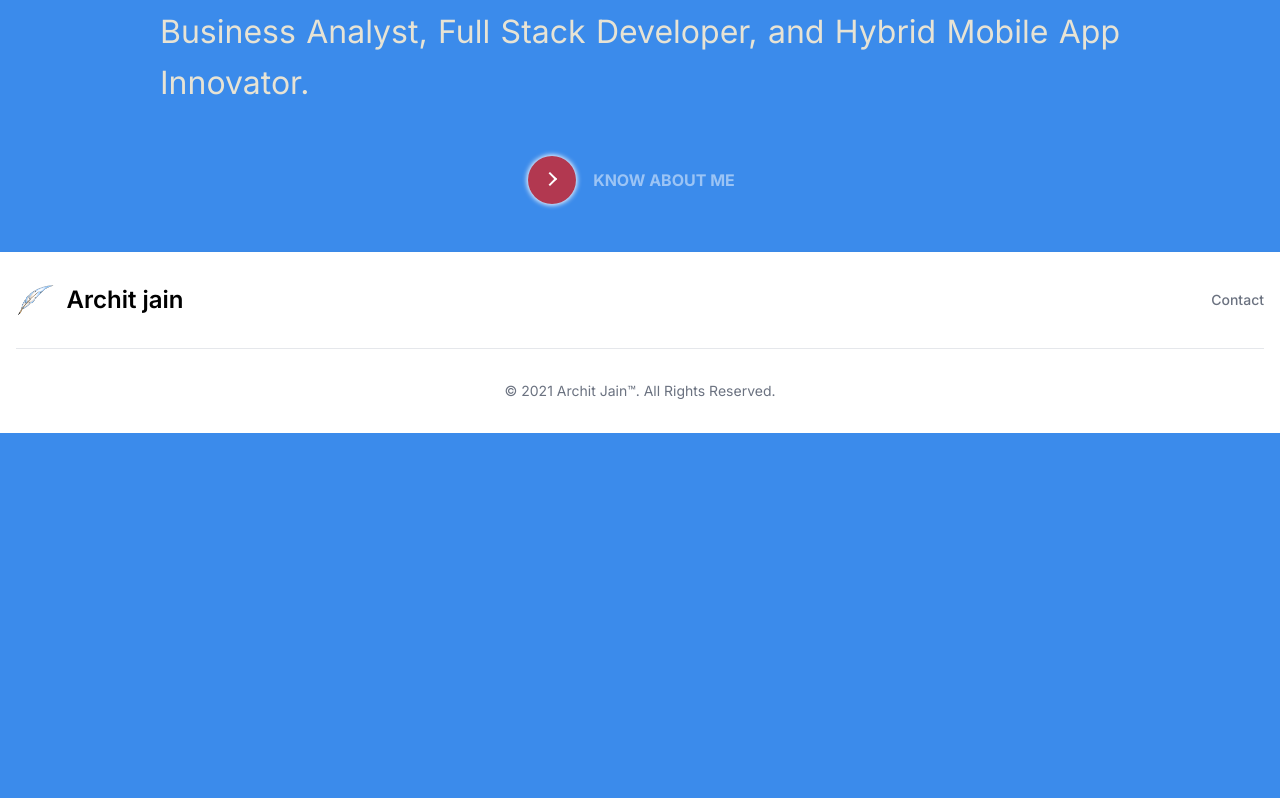
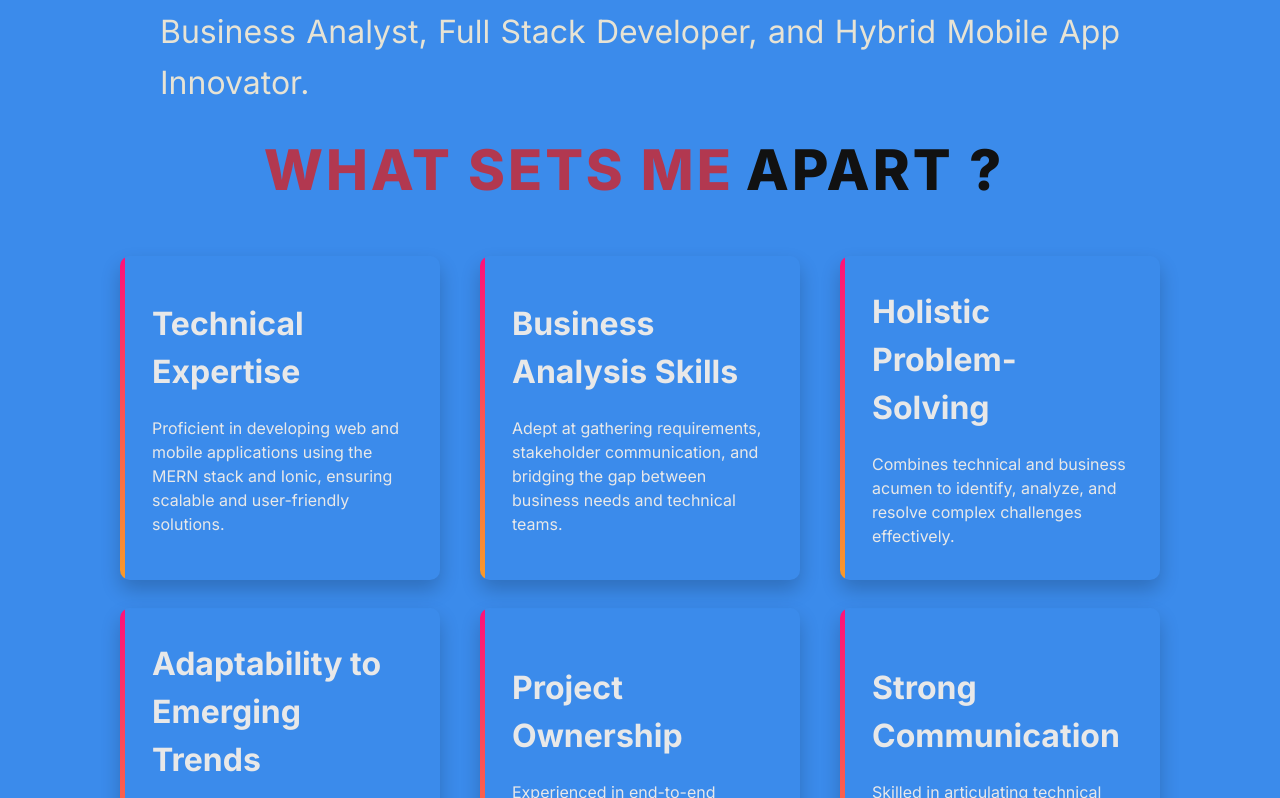
Before and after one commit to jarchit29/PortfolioApp, a Next.js app: page / in a window 1280 px wide. Shown: the part 722-1520 px from the top of the page. Before the commit the page ends 1155 px from the top, so only its background shows below. Built offline with nearby package versions, Linux system fonts and the light colour scheme.

Commit message:
What sets me apart section

```diff
--- a/src/app/Components/BlogCard.js
+++ b/src/app/Components/BlogCard.js
@@ -9,7 +9,7 @@ const BlogCard = (props) => {
         <p class="para">
           {props.description}
         </p>
-        <button class="btn">{props.buttonText}</button>
+        {props.buttonText? <button class="btn">{props.buttonText}</button>: <></>}
       </div>
     </div>
 
--- a/src/app/Pages/HomePage.js
+++ b/src/app/Pages/HomePage.js
@@ -6,6 +6,7 @@ import NavBar from '../Components/NavBar'
 import moment from 'moment/moment'
 import Footer from '../Components/Footer';
 import SocialHandels from '../Components/SocialHandels';
+import BlogCard from '../Components/BlogCard';
 
 
 const HomePage = () => {
@@ -33,6 +34,17 @@ const HomePage = () => {
 
     // Create the difference string
     const difference = `${years} years, ${months} months, ${days} days`;
+
+    const capsuleData = [{ title: "Technical Expertise ", description: "Proficient in developing web and mobile applications using the MERN stack and Ionic, ensuring scalable and user-friendly solutions." },
+    { title: "Business Analysis Skills", description: "Adept at gathering requirements, stakeholder communication, and bridging the gap between business needs and technical teams." },
+    { title: "Holistic Problem- Solving ", description: "Combines technical and business acumen to identify, analyze, and resolve complex challenges effectively." },
+    { title: "Adaptability to Emerging Trends ", description: "Currently pursuing an MBA in Data Analysis to enhance data-driven decision-making capabilities." },
+    { title: "Project Ownership", description: " Experienced in end-to-end project management, from requirement analysis to delivery and post-deployment support." },
+    { title: "Strong Communication", description: "Skilled in articulating technical concepts to non-technical stakeholders, fostering seamless collaboration." },
+    { title: "Focus on Impact ", description: "Committed to delivering innovative solutions that drive business growth and operational efficiency." },
+
+
+    ]
 
 
 
@@ -90,8 +102,42 @@ const HomePage = () => {
 
                 </div>
 
+            </div>
 
+
+            <div>
+
+                <div className='mt-5 text-center'>
+                    <span className='heading-primary-semi text-highlighter colorGradient'>
+
+                        What Sets me
+
+                    </span>
+
+                    <span className='heading-primary-semi text-highlighters mx-3'>
+                        Apart ?
+                    </span>
+                </div>
+
+
+                <div className="mt-8 flexBox mb-8 justify-center">
+
+
+
+                    {capsuleData.map((data) => {
+
+                        return (
+                            <BlogCard
+                                title={data.title}
+                                description={data.description}
+                            />
+                        )
+
+                    })}
+
+                </div>
             </div>
+
 
             <div className='text-center'>
 
--- a/src/app/Styles/Style.css
+++ b/src/app/Styles/Style.css
@@ -26,7 +26,8 @@ button.learn-more .circle {
   width: 3rem;
   height: 3rem;
   /* background: #282936; */
-  background: #B23850;
+  /* background: #B23850; */
+  background: linear-gradient(-45deg, #f89b29 0%, #ff0f7b 100%);
   border-radius: 1.625rem;
 }
 
@@ -302,8 +303,19 @@ button:active .button-text {
 
 
 /* Heading primary  */
+
 .heading-primary {
   font-size: 5rem;
+  text-transform: uppercase;
+  letter-spacing: 3px;
+  text-align: center;
+  color: #111;
+  font-weight: 800;
+}
+
+.heading-primary-semi {
+
+  font-size: 3.5rem;
   text-transform: uppercase;
   letter-spacing: 3px;
   text-align: center;
@@ -443,6 +455,10 @@ button:active .button-text {
 
   .heading-primary {
     font-size: 2.5rem
+  }
+
+  .heading-primary-semi {
+    font-size: 1.5rem
   }
 
   .p-primary {
--- a/src/app/page.js
+++ b/src/app/page.js
@@ -17,6 +17,8 @@ export default function Home() {
 
       <HomePage />
 
+      {/* <Blogs/>  */}
+
       <Analytics />
 
       <Footer />
```
